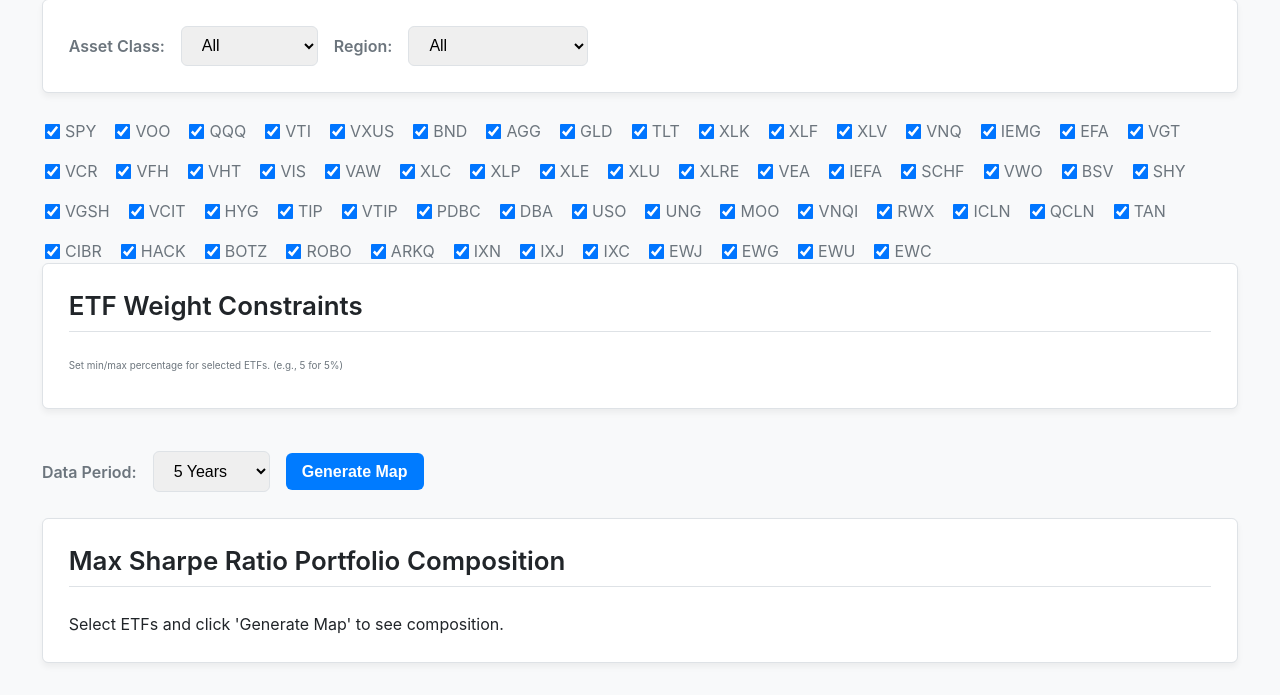
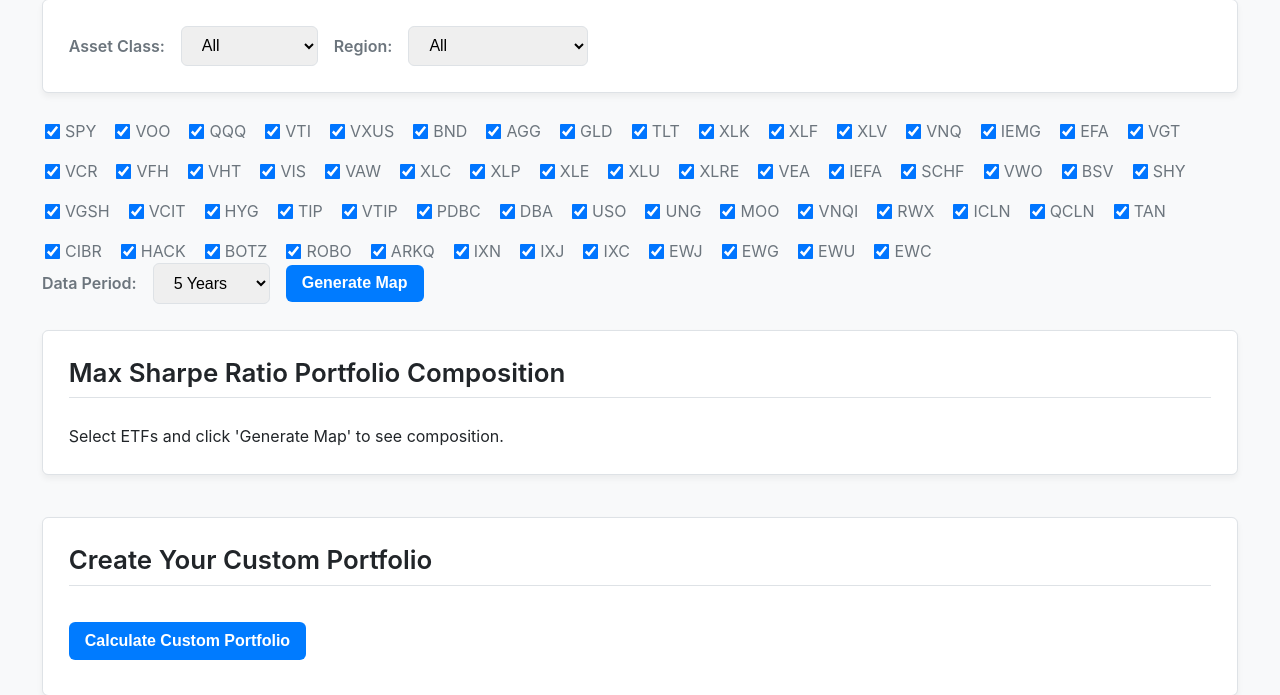
Before and after one commit to stand7hotmail-byte/etf-risk-return-map, a FastAPI app: page / in a window 1280 px wide. Shown: the part 715-1410 px from the top of the page. Run offline with FastAPI, Linux system fonts and the light colour scheme; some libraries are stand-ins or nearby versions.

Commit message:
feat: ETF Weight Constraints機能を削除
ETF Weight Constraints（重み制約）に関する機能をアプリケーションから削除しました。

- メインページから制約入力のUIを削除

- フロントエンドのJavaScript (ui.js, api.js, main.js) から関連ロジックを削除

- バックエンドのAPIエンドポイント (/efficient_frontier, /optimize_by_risk, /optimize_by_return) から制約処理のロジックを削除

```diff
--- a/app.py
+++ b/app.py
@@ -391,10 +391,9 @@
     return (p_return - risk_free_rate) / downside_dev
 
 @app.get("/efficient_frontier")
-async def get_efficient_frontier(tickers: list[str] = Query(ALL_ETF_TICKERS), period: str = Query("5y"), constraints: str = Query("{}"), db: Session = Depends(get_db)):
+async def get_efficient_frontier(tickers: list[str] = Query(ALL_ETF_TICKERS), period: str = Query("5y"), db: Session = Depends(get_db)):
     start_time = time.time()
     import json
-    parsed_constraints = json.loads(constraints)
     if not tickers:
         return {"frontier_points": [], "tangency_portfolio": None, "tangency_portfolio_weights": {}}
 
@@ -437,12 +436,7 @@
 
     num_assets = len(final_tickers) # Use final_tickers
     constraints_list = ({'type': 'eq', 'fun': lambda x: np.sum(x) - 1},)
-    bounds = []
-    for ticker in final_tickers: # Use final_tickers
-        min_bound = parsed_constraints.get(ticker, {}).get('min', 0) / 100.0
-        max_bound = parsed_constraints.get(ticker, {}).get('max', 100) / 100.0
-        bounds.append((min_bound, max_bound))
-    bounds = tuple(bounds)
+    bounds = tuple([(0.0, 1.0)] * num_assets)
 
     efficient_frontier_points = []
     target_returns = np.linspace(avg_returns.min() * 0.8, avg_returns.max() * 1.2, 20)
@@ -496,7 +490,6 @@
     tickers: list[str]
     target_value: float
     period: str = "5y"
-    constraints: dict[str, dict[str, float]] = {}
 
 class HistoricalPerformanceRequest(BaseModel):
     tickers: list[str]
@@ -574,7 +567,6 @@
     tickers = request.tickers
     target_return = request.target_value # 小数として受け取る
     period = request.period # <--- Get period from request
-    constraints_dict = request.constraints # 制約辞書を取得
 
     if not tickers:
         return {"error": "No tickers provided."}
@@ -594,13 +586,7 @@
     )
 
     # 各資産の重み制約を動的に構築
-    bounds = []
-    for i in range(num_assets):
-        ticker = tickers[i]
-        min_bound = constraints_dict.get(ticker, {}).get('min', 0) / 100.0 # パーセンテージを小数に変換
-        max_bound = constraints_dict.get(ticker, {}).get('max', 100) / 100.0 # パーセンテージを小数に変換
-        bounds.append((min_bound, max_bound))
-    bounds = tuple(bounds)
+    bounds = tuple([(0.0, 1.0)] * num_assets)
 
     initial_weights = num_assets * [1. / num_assets,]
 
@@ -630,7 +616,6 @@
     tickers = request.tickers
     target_risk = request.target_value # 小数として受け取る
     period = request.period # <--- Get period from request
-    constraints_dict = request.constraints # 制約辞書を取得
 
     if not tickers:
         return {"error": "No tickers provided."}
@@ -650,13 +635,7 @@
     )
 
     # 各資産の重み制約を動的に構築
-    bounds = []
-    for i in range(num_assets):
-        ticker = tickers[i]
-        min_bound = constraints_dict.get(ticker, {}).get('min', 0) / 100.0 # パーセンテージを小数に変換
-        max_bound = constraints_dict.get(ticker, {}).get('max', 100) / 100.0 # パーセンテージを小数に変換
-        bounds.append((min_bound, max_bound))
-    bounds = tuple(bounds)
+    bounds = tuple([(0.0, 1.0)] * num_assets)
 
     initial_weights = num_assets * [1. / num_assets,]
 
--- a/static/api.js
+++ b/static/api.js
@@ -97,11 +97,10 @@
     return response.json();
 }
 
-export async function getMapData(tickers, period, constraints) {
+export async function getMapData(tickers, period) {
     const queryParams = new URLSearchParams();
     tickers.forEach(ticker => queryParams.append('tickers', ticker));
     queryParams.append('period', period);
-    queryParams.append('constraints', JSON.stringify(constraints));
 
     const [etfData, frontierData] = await Promise.all([
         fetch(`/data?${queryParams.toString()}`).then(res => res.json()),
@@ -114,8 +113,8 @@
     return post('/custom_portfolio_data', { tickers, weights, period });
 }
 
-export async function optimizePortfolio(url, tickers, target_value, period, constraints) {
-    return post(url, { tickers, target_value, period, constraints });
+export async function optimizePortfolio(url, tickers, target_value, period) {
+    return post(url, { tickers, target_value, period });
 }
 
 export async function getHistoricalPerformance(tickers, period) {
--- a/static/main.js
+++ b/static/main.js
@@ -5,7 +5,6 @@
 document.addEventListener('DOMContentLoaded', function() {
 
     let currentWeights = {};
-    let etfConstraints = {};
 
     let etfDefinitions = {}; // To store ETF metadata
 
@@ -52,13 +51,12 @@
 
         // Create UI components and get initial values
         currentWeights = ui.createPortfolioSliders(selectedTickers, ui.portfolioSlidersDiv, currentWeights);
-        etfConstraints = ui.createConstraintInputs(selectedTickers, ui.constraintInputsDiv);
         ui.customPortfolioResultDiv.innerHTML = '';
 
         const period = ui.dataPeriodSelect.value;
 
         try {
-            const { etfData, frontierData } = await api.getMapData(selectedTickers, period, etfConstraints);
+            const { etfData, frontierData } = await api.getMapData(selectedTickers, period);
             const riskFreeRateData = await api.getRiskFreeRate();
 
             if (frontierData.error) {
@@ -177,13 +175,7 @@
         }
     });
 
-    ui.constraintInputsDiv.addEventListener('change', (event) => {
-        if (event.target.type === 'number') {
-            const ticker = event.target.dataset.ticker;
-            const type = event.target.classList.contains('constraint-min') ? 'min' : 'max';
-            etfConstraints[ticker][type] = parseFloat(event.target.value);
-        }
-    });
+
 
     // Portfolio Management Listeners
     ui.savePortfolioBtn.addEventListener('click', async () => {
@@ -251,7 +243,7 @@
         const period = ui.dataPeriodSelect.value;
 
         try {
-            const result = await api.optimizePortfolio('/optimize_by_return', selectedTickers, targetReturn, period, etfConstraints);
+            const result = await api.optimizePortfolio('/optimize_by_return', selectedTickers, targetReturn, period);
 
             let resultHtml = `<h3>Optimized for Return</h3>
                 <p><strong>Achieved Return:</strong> ${(result.Return * 100).toFixed(2)}%</p>
@@ -280,7 +272,7 @@
         const period = ui.dataPeriodSelect.value;
 
         try {
-            const result = await api.optimizePortfolio('/optimize_by_risk', selectedTickers, targetRisk, period, etfConstraints);
+            const result = await api.optimizePortfolio('/optimize_by_risk', selectedTickers, targetRisk, period);
 
             let resultHtml = `<h3>Optimized for Risk</h3>
                 <p><strong>Achieved Risk:</strong> ${(result.Risk * 100).toFixed(2)}%</p>
--- a/static/ui.js
+++ b/static/ui.js
@@ -1,11 +1,10 @@
-
 // Handles all UI updates and DOM manipulation not related to auth
 
 // --- DOM Element Exports ---
 export const etfCheckboxesDiv = document.getElementById('etf-checkboxes');
 export const assetClassFilter = document.getElementById('asset-class-filter');
 export const regionFilter = document.getElementById('region-filter');
-export const constraintInputsDiv = document.getElementById('constraint-inputs');
+
 export const generateMapBtn = document.getElementById('generate-map-btn');
 export const dataPeriodSelect = document.getElementById('data-period-select');
 export const compositionDetailsDiv = document.getElementById('composition-details');
@@ -85,22 +84,6 @@
     }
 }
 
-export function createConstraintInputs(tickers, container) {
-    container.innerHTML = '';
-    const constraints = {};
-    tickers.forEach(ticker => {
-        const constraintRow = document.createElement('div');
-        constraintRow.style.marginBottom = '5px';
-        constraintRow.innerHTML = `
-            <label>${ticker}:</label>
-            Min: <input type="number" class="constraint-min" data-ticker="${ticker}" value="0" min="0" max="100" step="0.01" style="width: 60px;">
-            Max: <input type="number" class="constraint-max" data-ticker="${ticker}" value="100" min="0" max="100" step="0.01" style="width: 60px;">
-        `;
-        container.appendChild(constraintRow);
-        constraints[ticker] = { min: 0, max: 100 };
-    });
-    return constraints;
-}
 
 export function populatePortfolioList(portfolios) {
     savedPortfoliosSelect.innerHTML = '';
--- a/templates/index.html
+++ b/templates/index.html
@@ -186,11 +186,7 @@
 
         <div id="etf-checkboxes"></div>
 
-        <div id="etf-constraints" class="section-box">
-            <h2>ETF Weight Constraints</h2>
-            <p>Set min/max percentage for selected ETFs. (e.g., 5 for 5%)</p>
-            <div id="constraint-inputs"></div>
-        </div>
+
 
         <div class="control-group">
             <label for="data-period-select">Data Period:</label>
```
